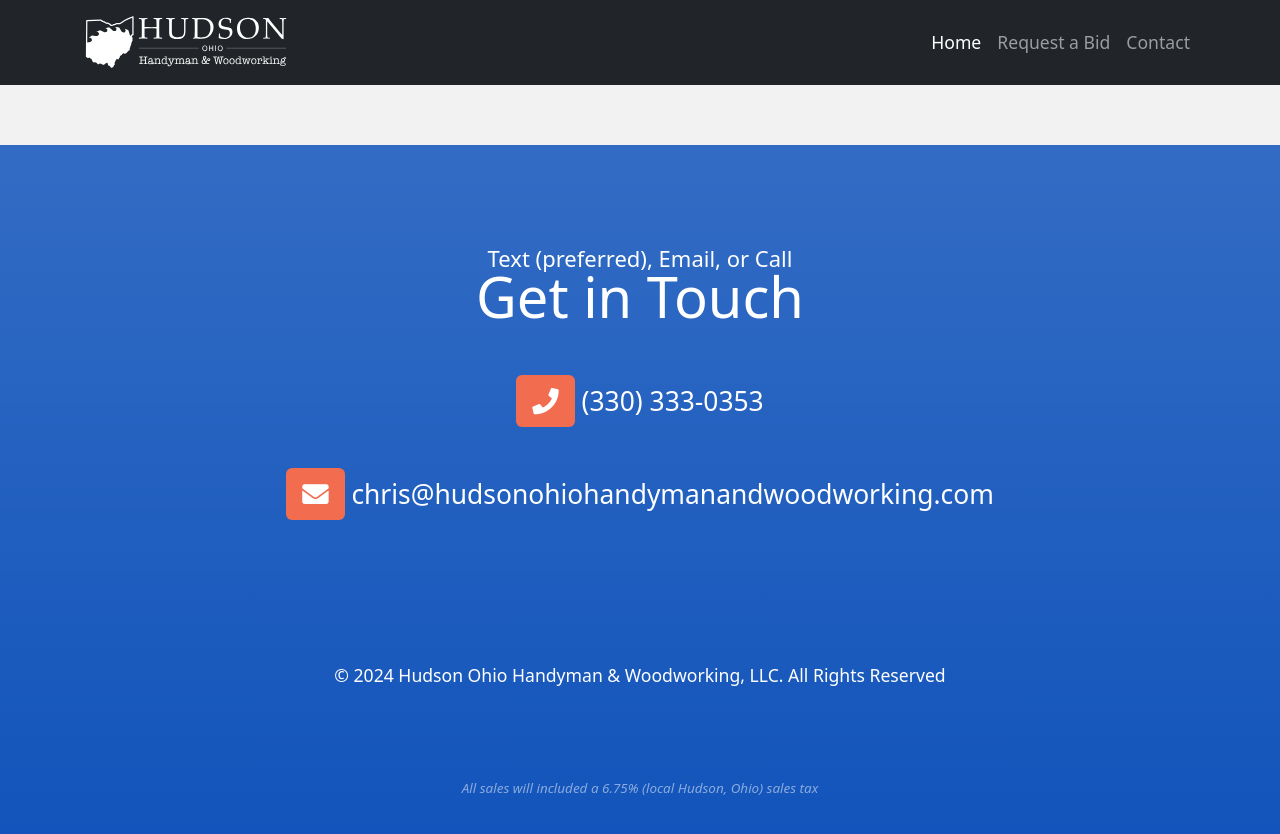
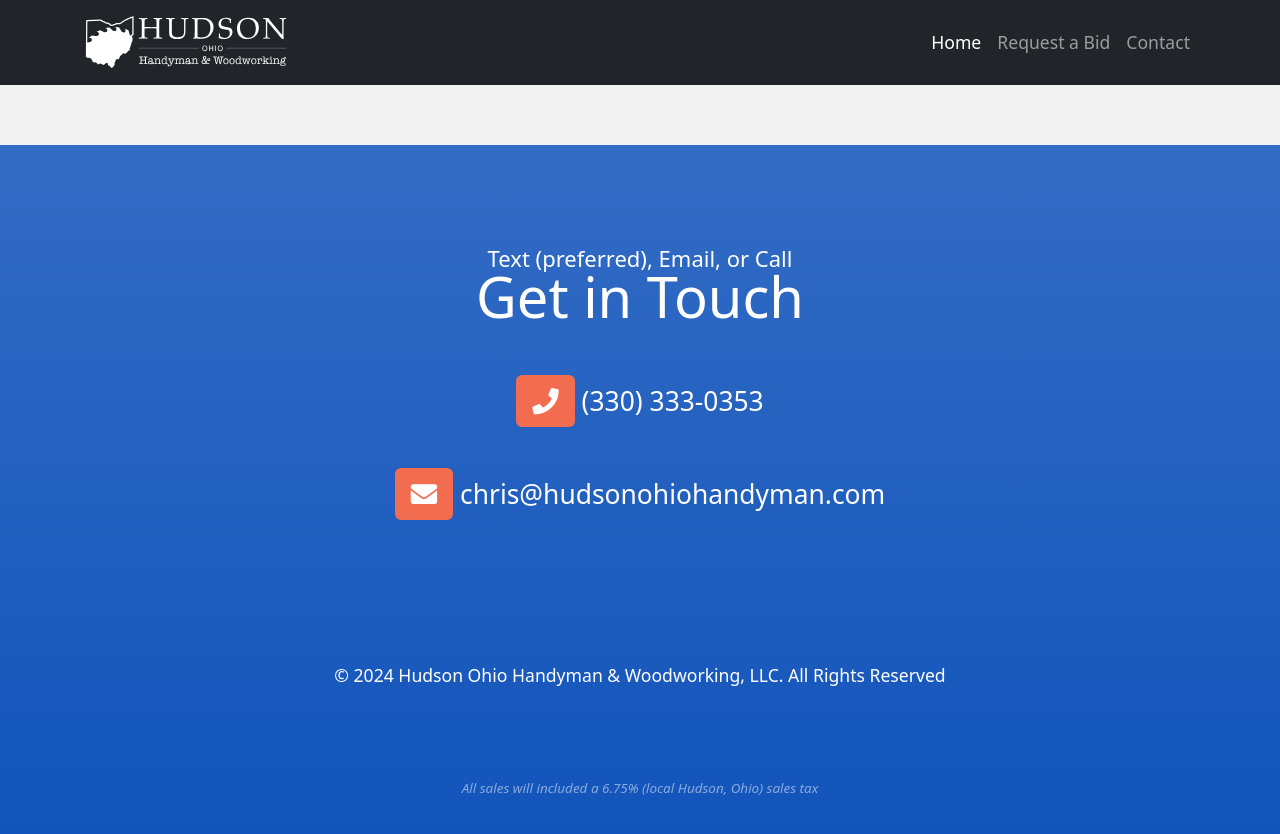
Before and after one commit to ChrisHonniball/hudson-ohio-handyman-and-renovations, a Jekyll site: the page built from index.html, in a window 1280 px wide and 900 px high, scrolled down 941 px. Shown: the top 834 px of the window. Built offline with Jekyll 4.4.1, drawn with Linux system fonts in a browser that asks for light colours; the list of posts is cut into pages by our own code.

Commit message:
shortened email

```diff
--- a/_config.yml
+++ b/_config.yml
@@ -1,8 +1,8 @@
 title: "Hudson Ohio Handyman & Woodworking"
-email: "chris@hudsonohiohandymanandwoodworking.com"
+email: "chris@hudsonohiohandyman.com"
 description: Locally owned Hudson, Ohio handyman for your small home projects and woodworking services.
 baseurl: "" # the subpath of your site, e.g. /blog
-url: "https://hudsonohiohandyman.com" # the base hostname & protocol for your site, e.g. http://example.com
+url: "https://hudsonohiohandymanandwoodworking.com" # the base hostname & protocol for your site, e.g. http://example.com
 
 #General Settings
 #facebook_url: "https://facebook.com/honniballcreative"
--- a/index.html
+++ b/index.html
@@ -10,30 +10,6 @@ layout: default
   </div>
 </section>
 
-{% comment %} {% include home/services.html %} {% include
-home/testimonials.html%} {% endcomment %} {% if site.featured_youtube_url %}
-<section class="bg-white pt-30 pb-70">
-  <div class="container">
-    <div class="d-block row d-flex justify-content-center">
-      <div class="col-12">
-        <h2 class="display-4 mb-3">Featured</h2>
-
-        <div class="scale-video">
-          <iframe
-            width="560"
-            height="315"
-            src="{{site.featured_youtube_url}}"
-            title="Honniball Creative Featured Real Estate Work"
-            frameborder="0"
-            allow="accelerometer; autoplay; clipboard-write; encrypted-media; gyroscope; picture-in-picture"
-            allowfullscreen
-          ></iframe>
-        </div>
-      </div>
-    </div>
-  </div>
-</section>
-{% endif %}
 <section class="bg-light pt-70 pb-70">
   <div class="container">
     <div class="d-block row d-flex justify-content-center">
@@ -71,6 +47,7 @@ home/testimonials.html%} {% endcomment %} {% if site.featured_youtube_url %}
     </div>
   </div>
 </section>
+
 {% assign post_count = site.posts | size %} {% if post_count > 0 %}
 <section class="bg-light pt-100 pb-100">
   <div class="container">
```
